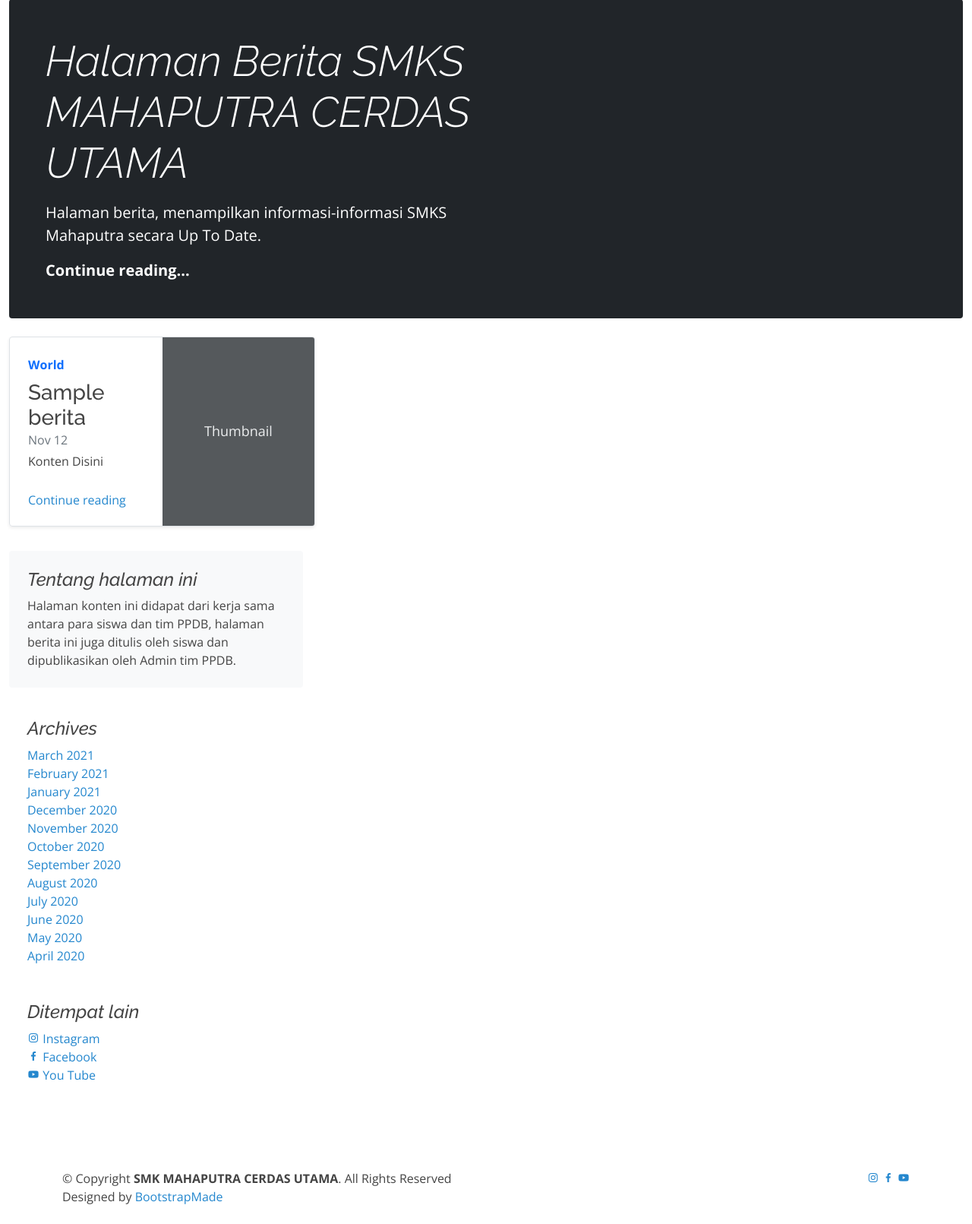
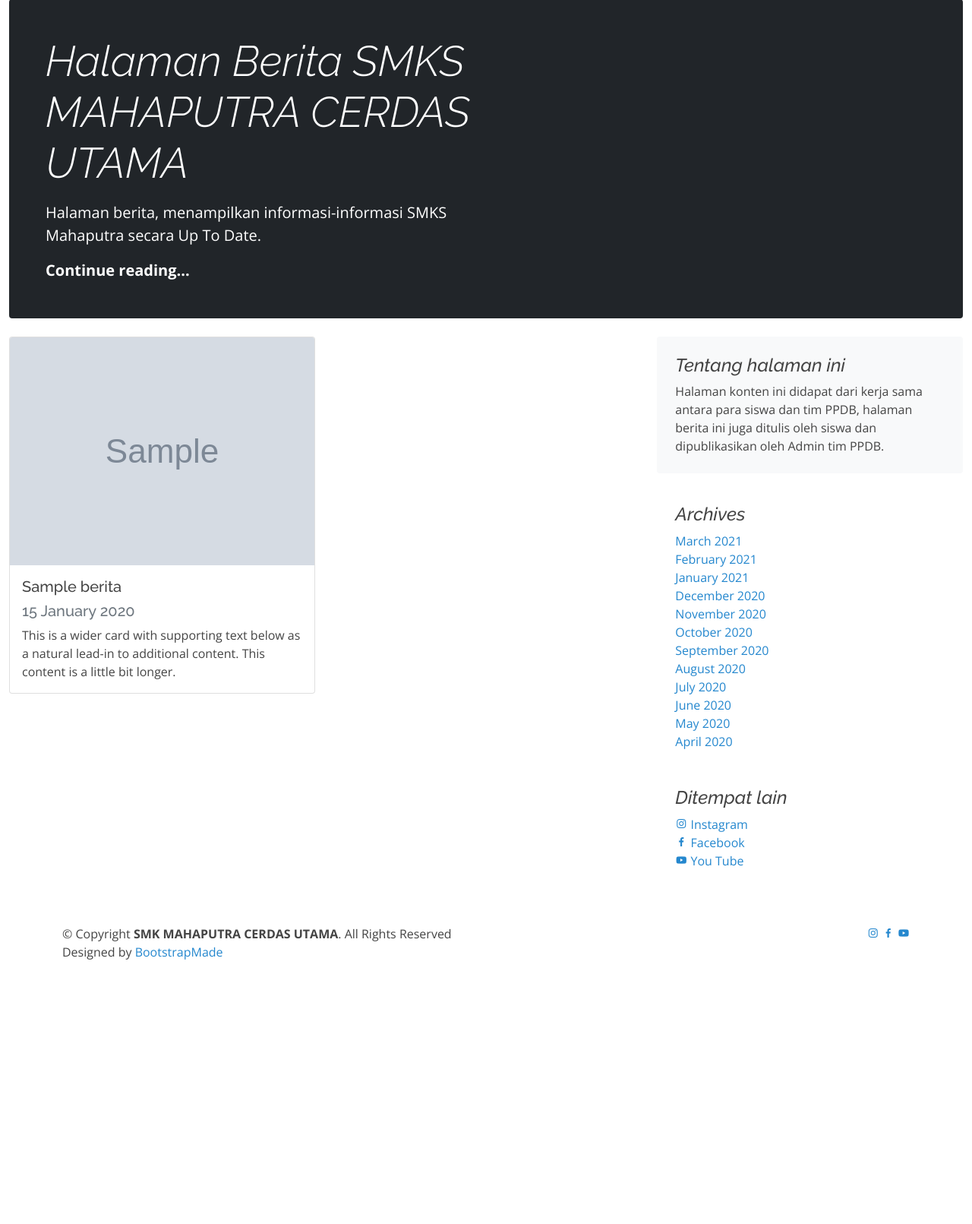
Before and after one commit to zeapiaji/PPDB, a PHP site: page /master-berita.php in a window 1280 px wide. Shown: the part 81-1692 px from the top of the page at 76% size. After the commit the page ends 1344 px from the top, so only its background shows below. Run offline with PHP 8.4, Linux system fonts and the light colour scheme; tables that the repository leaves empty or names only in its code hold one stand-in row (values such as "Sample post"); grey boxes marked "Sample" are stand-in pictures; some libraries are stand-ins or nearby versions.

Commit message:
update zea laptop

```diff
--- a/berita/berita.php
+++ b/berita/berita.php
@@ -2,9 +2,10 @@
 
 include 'koneksi.php';
 
-$query = "SELECT * FROM berita";
+$query = "SELECT * FROM `berita`";
 
 $hasil = mysqli_query($koneksi, $query);
+
 
 ?>
 
@@ -49,23 +50,29 @@ $hasil = mysqli_query($koneksi, $query);
   </div>
 
   <div class="row mb-2">
-    <?php foreach ($hasil as $key): ?>
-      <div class="col-md-4">
-        <div class="row g-0 border rounded overflow-hidden flex-md-row mb-4 shadow-sm h-md-250 position-relative" style="max-height: 250px;">
-          <div class="col p-4 d-flex flex-column position-static">
-            <strong class="d-inline-block mb-2 text-primary">World</strong>
-            <h3 class="mb-0"><?php echo $key['judul']; ?></h3>
-            <div class="mb-1 text-muted">Nov 12</div>
-            <p class="card-text mb-auto">Konten Disini</p>
-            <a href="master-detail-berita.php?id=<?php echo $key['id_berita'] ?>" class="stretched-link">Continue reading</a>
+    <div class="col-8">
+      <div class="row">
+
+        <?php foreach ($hasil as $key):
+          // Format Tanggal
+          $tanggal = date('d F Y', strtotime($key['tanggal']));
+        ?>
+        <div class="col-6">
+          <div class="card mb-3">
+            <img src="assets/img/berita/<?php echo $key['gambar'] ?>" class="card-img-top" alt="gambar-<?php echo $key['id_berita'] ?>">
+            <div class="card-body">
+              <h5 class="card-title"><?php echo $key['judul'] ?></h5>
+              <h5 class="card-text text-muted"><?php echo $tanggal ?></h5>
+              <p class="card-text">This is a wider card with supporting text below as a natural lead-in to additional content. This content is a little bit longer.</p>
+            </div>
           </div>
-          <div class="col-auto d-none d-lg-block">
-            <svg class="bd-placeholder-img" width="200" height="250" xmlns="http://www.w3.org/2000/svg" role="img" aria-label="Placeholder: Thumbnail" preserveAspectRatio="xMidYMid slice" focusable="false"><title>Placeholder</title><rect width="100%" height="100%" fill="#55595c"/><text x="50%" y="50%" fill="#eceeef" dy=".3em">Thumbnail</text></svg>
-
-          </div>
-        </div>
+         </div>
+        <?php endforeach ?>
       </div>
-    <?php endforeach ?>
+    </div>
+    <div class="col-4">
+      <?php include 'view/sidebar.php'; ?>
+    </div>
   </div>
 
   <div class="row g-5">
@@ -197,7 +204,7 @@ $hasil = mysqli_query($koneksi, $query);
     </div> -->
 
     <!-- Sidebar -->
-    <?php include 'view/sidebar.php'; ?>
+
 
   </div>
 
--- a/view/sidebar.php
+++ b/view/sidebar.php
@@ -5,7 +5,6 @@
 +-----------------------------+
  -->
 
-<div class="col-md-4">
   <div class="position-sticky" style="top: 5rem;">
     <div class="p-4 mb-3 bg-light rounded">
       <h4 class="fst-italic">Tentang halaman ini</h4>
@@ -39,4 +38,3 @@
       </ol>
     </div>
   </div>
-</div>
```
Also changed, not shown: assets/img/berita/88DJI_0666.MP4_snapshot_00.34.371.jpg (added), assets/img/berita/96DJI_0666.MP4_snapshot_00.34.371.jpg (added), 1 other file.
